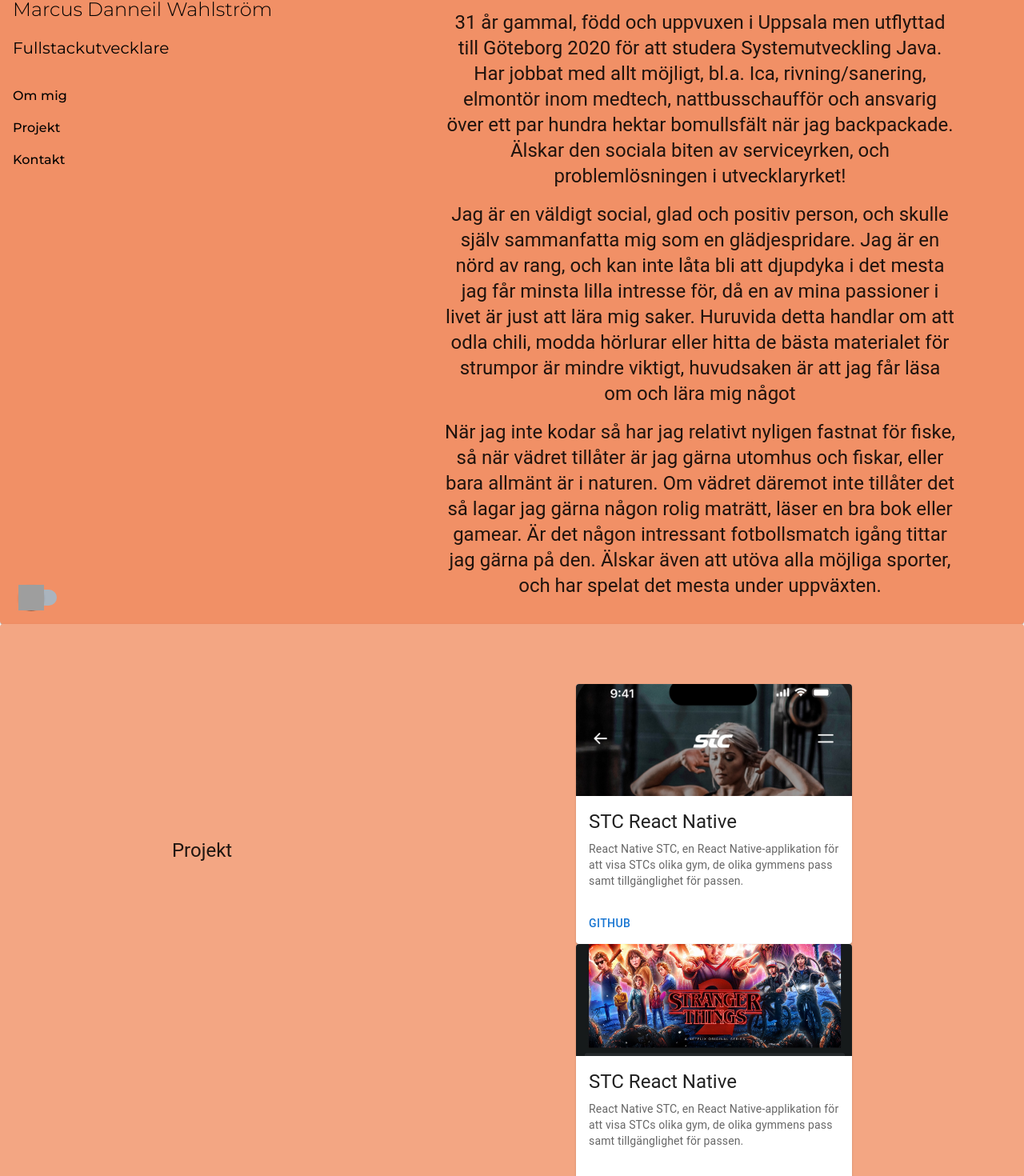
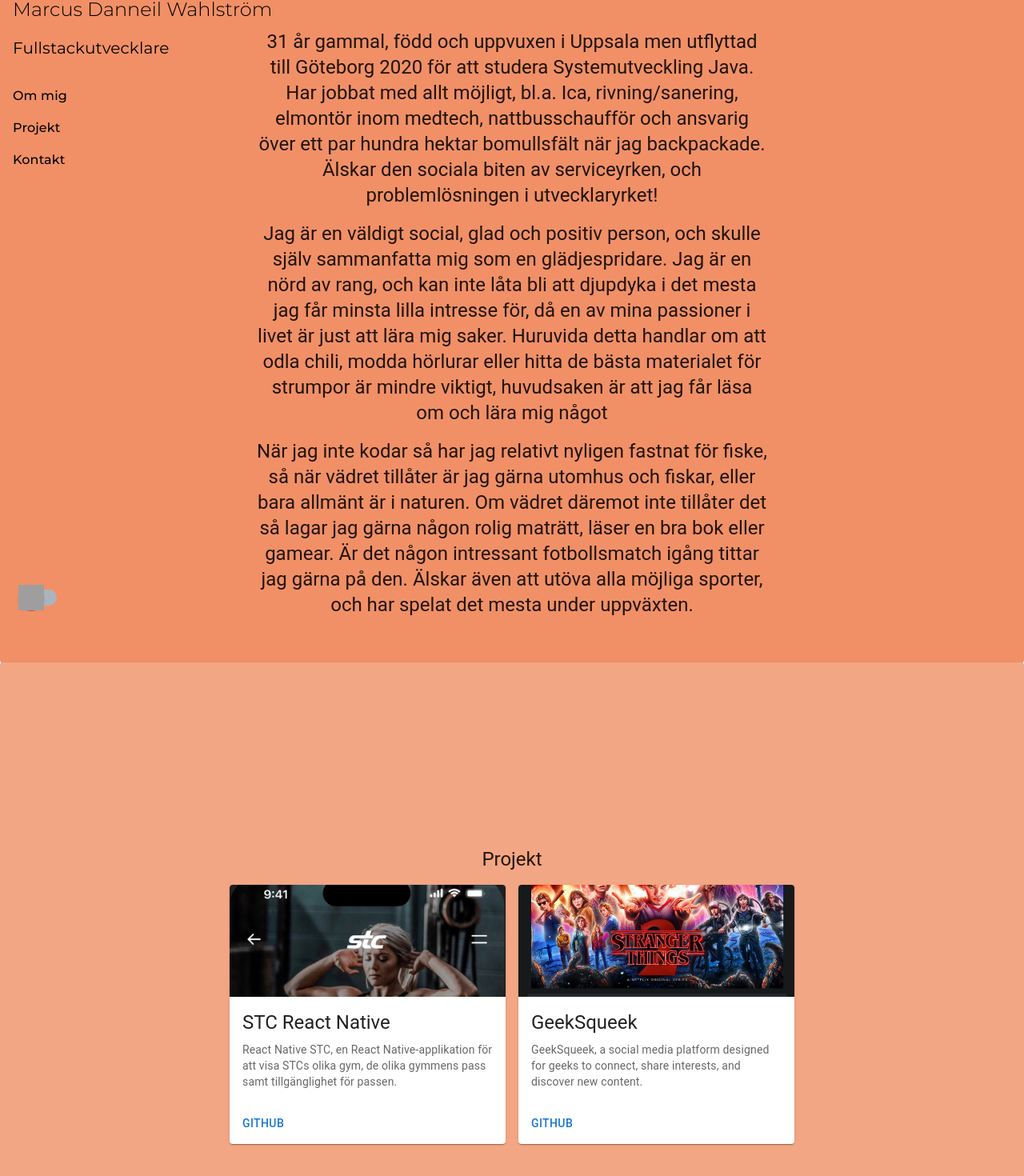
Before and after one commit to mdanneil/reactportfolio, a React (Create React App) app: page / in a window 1280 px wide. Shown: the part 20-1490 px from the top of the page at 80% size. Built offline with nearby package versions, Linux system fonts and the light colour scheme; grey boxes are pictures that could not be loaded.

Commit message:
update responsivity

```diff
--- a/src/App.tsx
+++ b/src/App.tsx
@@ -1,36 +1,41 @@
-import React from 'react'
-import About from './components/About'
-import theme from './theme'
-import { Grid, Container, Paper } from '@mui/material'
-import Projects from './components/Projects'
-import Contact from './components/Contact'
-import Sidebar from './components/Sidebar'
+import React from "react";
+import About from "./components/About";
+import theme from "./theme";
+import { Grid, Container, Paper, useMediaQuery } from "@mui/material";
+import Projects from "./components/Projects";
+import Contact from "./components/Contact";
+import Sidebar from "./components/Sidebar";
 
 function App() {
+  const isDesktop = useMediaQuery("(max-width:600px)");
   return (
-		<div style={{ position: 'relative' }}>
-			<Sidebar />
-			<Grid container spacing={0}>
-				<Grid item xs={12}>
+    <div style={{ position: "relative" }}>
+      {!isDesktop && <Sidebar />}
+      <Grid container spacing={0} width={"100%"}>
+        <Grid item xs={12} width={"100%"}>
           <Grid container spacing={0}>
             <Grid
+              paddingY={3}
               item
               xs={12}
               component={Paper}
               sx={{
                 background: theme.light.primaryBackground,
-								height: '100vh',
-							}}>
+                minHeight: "100vh",
+              }}
+            >
               <About />
             </Grid>
             <Grid
+              paddingY={3}
               item
               xs={12}
               component={Paper}
               sx={{
                 background: theme.light.secondaryBackground,
-								height: '100vh',
-							}}>
+                minHeight: "100vh",
+              }}
+            >
               <Projects />
             </Grid>
             <Grid
@@ -39,15 +44,17 @@
               component={Paper}
               sx={{
                 background: theme.light.primaryBackground,
-								height: '100vh',
-							}}>
+                minHeight: "100vh",
+              }}
+              paddingY={3}
+            >
               <Contact />
             </Grid>
           </Grid>
         </Grid>
       </Grid>
     </div>
-	)
+  );
 }
 
-export default App
+export default App;
--- a/src/components/About.tsx
+++ b/src/components/About.tsx
@@ -13,37 +13,10 @@
         direction={"column"}
         justifyContent="center"
         alignItems="center"
-        style={{ height: "100vh" }}
+        style={{ minHeight: "100vh" }}
+        // paddingY={3}
       >
-        <div
-          style={{
-            width: "300px",
-            height: "350px",
-            borderRadius: "20%",
-            overflow: "hidden",
-            marginBottom: "20px",
-          }}
-        >
-          {/* <img
-            src={imagePath}
-            alt="Profile"
-            style={{
-              width: "100%",
-              height: "auto",
-              display: "block",
-            }}
-          /> */}
-        </div>
-        <Grid
-          item
-          xs={12}
-          sm={8}
-          md={6}
-          lg={4}
-          xl={3}
-          width={"50%"}
-          textAlign={"center"}
-        >
+        <Grid item width={{ xs: "90%", sm: "50%" }} textAlign={"center"}>
           <Typography variant="h5">{t("About.about")}</Typography>
           <p></p>
           <Typography variant="h5">{t("About.personality")}</Typography>
--- a/src/components/Projects.tsx
+++ b/src/components/Projects.tsx
@@ -16,54 +16,33 @@
     <section id="projekt">
       <Grid
         container
-        direction={"column"}
+        direction="column"
         justifyContent="center"
         alignItems="center"
-        style={{ height: "100vh" }}
+        style={{ minHeight: "100vh" }}
+        spacing={2} // Add spacing between Grid items
       >
         <Grid item xs={12} sm={8} md={6} lg={4} xl={3}>
           <Typography variant="h5">Projekt</Typography>
         </Grid>
-        <Grid flexDirection={"row"}>
+        <Grid container item spacing={2} justifyContent="center">
+          {" "}
+          {/* Add container and spacing */}
+          <Grid item>
             <Card sx={{ maxWidth: 345 }}>
               <CardMedia
                 sx={{ height: 140 }}
                 image={stcImage}
-              title="green iguana"
+                title="STC React Native"
               />
               <CardContent>
                 <Typography gutterBottom variant="h5" component="div">
                   STC React Native
                 </Typography>
                 <Typography variant="body2" color="text.secondary">
-                React Native STC, en React Native-applikation för att visa STCs
-                olika gym, de olika gymmens pass samt tillgänglighet för passen.
-              </Typography>
-            </CardContent>
-            <CardActions>
-              <Button
-                size="medium"
-                onClick={() =>
-                  window.open("https://github.com/mdanneil/react-native-stc")
-                }
-              >
-                GitHub
-              </Button>
-            </CardActions>
-          </Card>
-          <Card sx={{ maxWidth: 345 }}>
-            <CardMedia
-              sx={{ height: 140 }}
-              image={squeekImage}
-              title="green iguana"
-            />
-            <CardContent>
-              <Typography gutterBottom variant="h5" component="div">
-                STC React Native
-              </Typography>
-              <Typography variant="body2" color="text.secondary">
-                React Native STC, en React Native-applikation för att visa STCs
-                olika gym, de olika gymmens pass samt tillgänglighet för passen.
+                  React Native STC, en React Native-applikation för att visa
+                  STCs olika gym, de olika gymmens pass samt tillgänglighet för
+                  passen.
                 </Typography>
               </CardContent>
               <CardActions>
@@ -78,6 +57,35 @@
               </CardActions>
             </Card>
           </Grid>
+          <Grid item>
+            <Card sx={{ maxWidth: 345 }}>
+              <CardMedia
+                sx={{ height: 140 }}
+                image={squeekImage}
+                title="GeekSqueek"
+              />
+              <CardContent>
+                <Typography gutterBottom variant="h5" component="div">
+                  GeekSqueek
+                </Typography>
+                <Typography variant="body2" color="text.secondary">
+                  GeekSqueek, a social media platform designed for geeks to
+                  connect, share interests, and discover new content.
+                </Typography>
+              </CardContent>
+              <CardActions>
+                <Button
+                  size="medium"
+                  onClick={() =>
+                    window.open("https://github.com/mdanneil/geeksqueek")
+                  }
+                >
+                  GitHub
+                </Button>
+              </CardActions>
+            </Card>
+          </Grid>
+        </Grid>
       </Grid>
     </section>
   );
```
Lines whose indentation alone changed are shown as unchanged.
